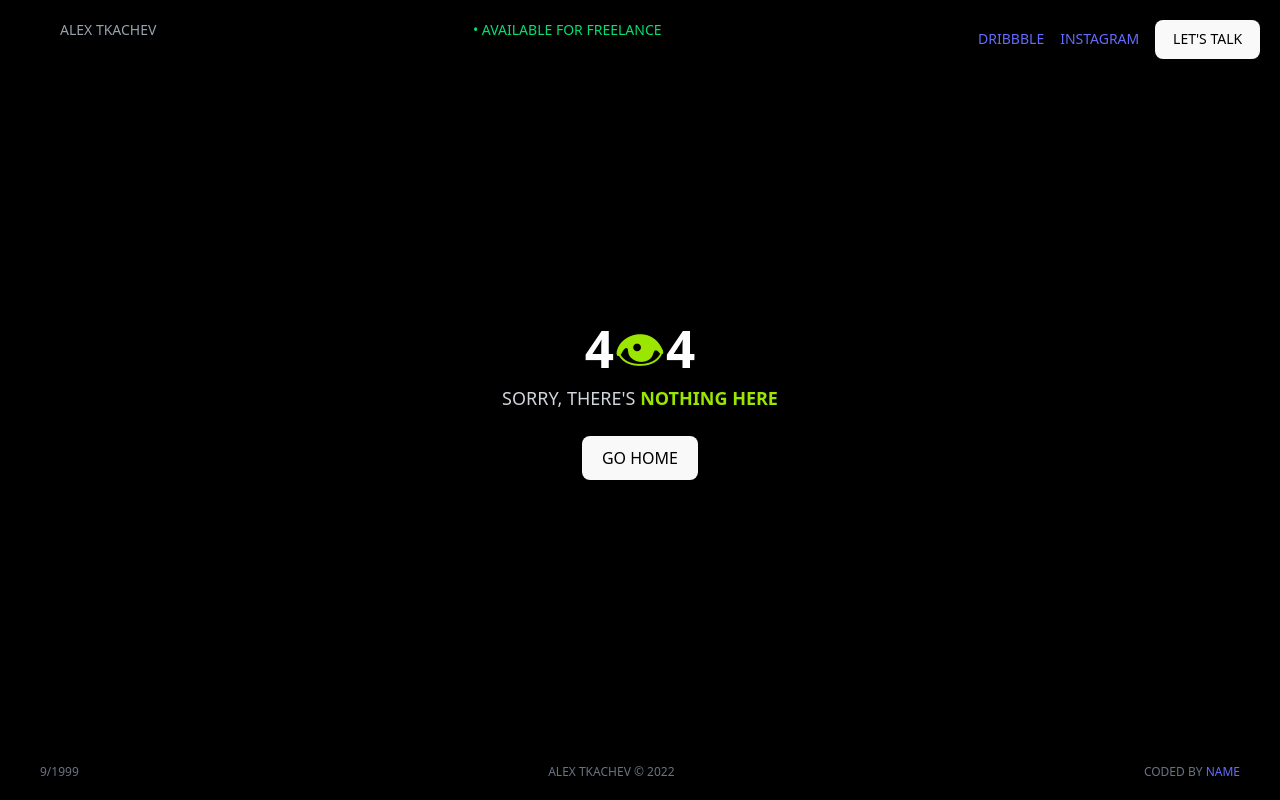
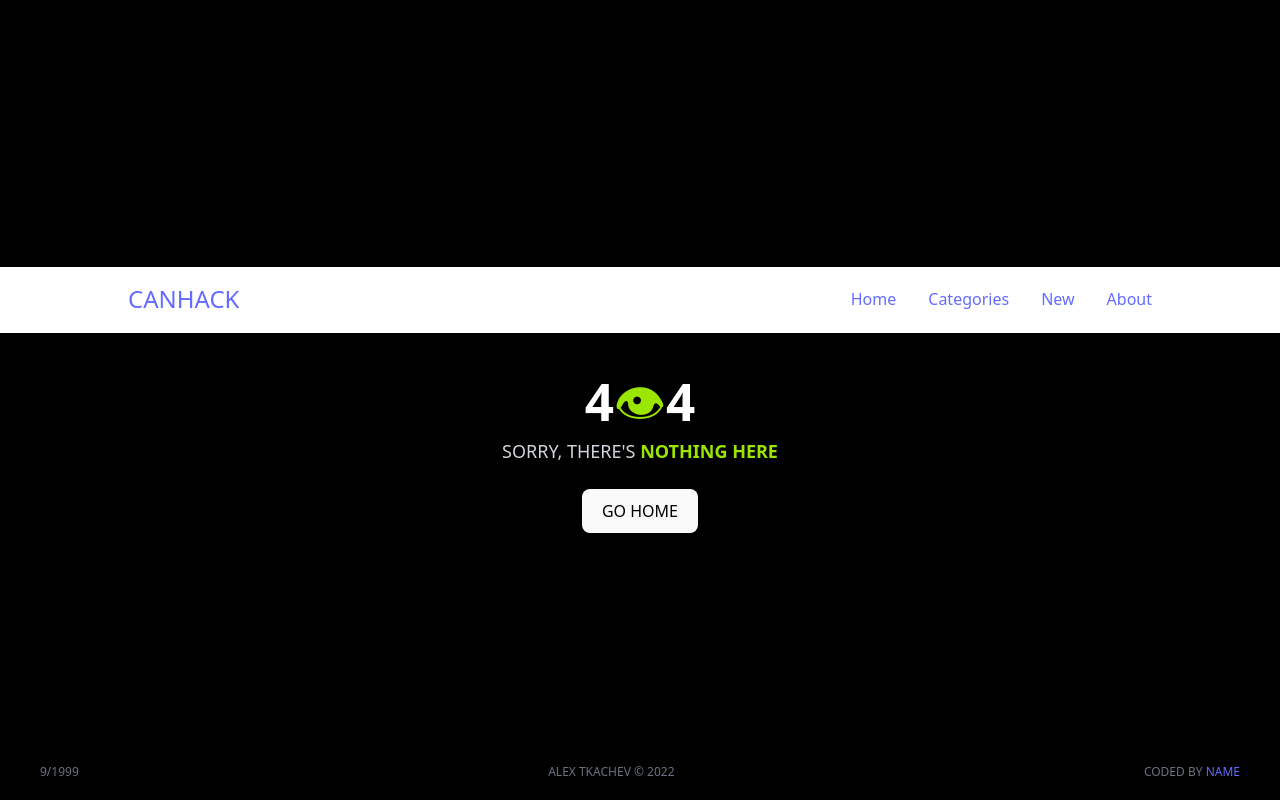
Before and after one commit to chkg2a/CAN-HACKATHON-CHALLENGE-2025, a React (Vite) app: page /about in a window 1280 px wide. Built offline with nearby package versions, Linux system fonts and the light colour scheme.

Commit message:
Added 404 Error Page

```diff
--- a/src/pages/ErrorPage.jsx
+++ b/src/pages/ErrorPage.jsx
@@ -1,24 +1,15 @@
 import React from "react";
 import { Link } from "react-router-dom";
+import Navbar from "../components/Navbar"; // Import the Navbar component
 
 const ErrorPage = () => {
   return (
     <div className="flex flex-col justify-center items-center h-screen bg-black text-white">
-      {/* Header */}
-      <header className="absolute top-5 left-5 flex justify-between w-full px-10 text-gray-400 text-sm">
-        <span>ALEX TKACHEV</span>
-        <span className="text-green-400">• AVAILABLE FOR FREELANCE</span>
-        <div className="space-x-4">
-          <a href="#" className="hover:text-gray-200">DRIBBBLE</a>
-          <a href="#" className="hover:text-gray-200">INSTAGRAM</a>
-          <button className="bg-lime-400 text-black px-4 py-1 rounded hover:bg-lime-500">
-            LET'S TALK
-          </button>
-        </div>
-      </header>
+      {/* Navbar */}
+      <Navbar />
 
       {/* Main Content */}
-      <main className="text-center">
+      <main className="text-center mt-10">
         <h1 className="text-8xl font-bold">
           4<span className="text-lime-400">👁</span>4
         </h1>
```
